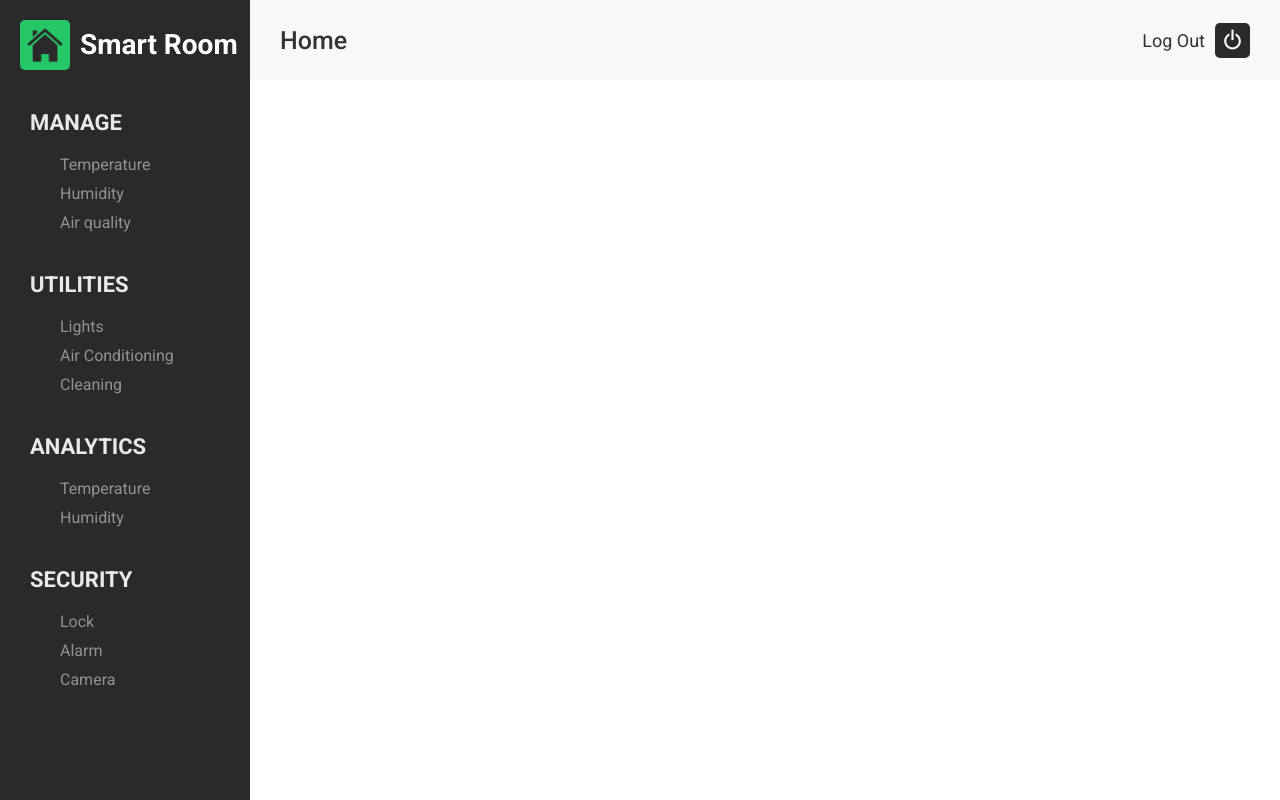
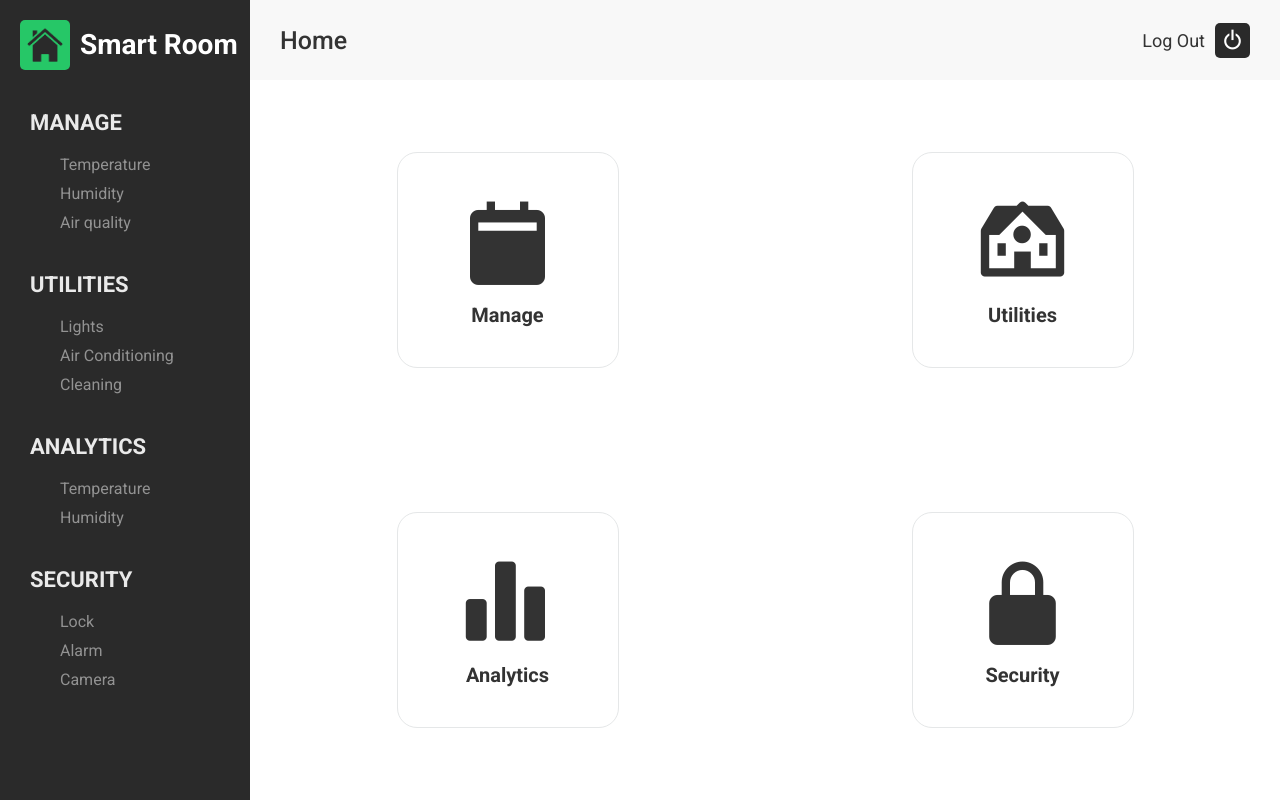
Before and after one commit to LBQTrung/firebase_iot_project_with_react, a React (Create React App) app: page / in a window 1280 px wide. Built offline with nearby package versions, Linux system fonts and the light colour scheme.

Commit message:
4. Code navigation content, fix some bugs related to navbar

```diff
--- a/src/App.js
+++ b/src/App.js
@@ -11,7 +11,7 @@ function App() {
       <Sidebar activeInfo={[item, setItem]} />
       <div className="app_content">
         <Navbar activeInfo={[item, setItem]} />
-        <Content />
+        <Content activeInfo={[item, setItem]} />
       </div>
     </div>
   );
--- a/src/components/Content.js
+++ b/src/components/Content.js
@@ -1,9 +1,23 @@
 import { Routes, Route } from "react-router-dom";
+import NavigationButton from './NavigationButton.js'
 
-const Content = () => {
+const HomePageContent = (props) => {
+
+    return (
+        <div className="content-navigation">
+            <NavigationButton activeInfo={props.activeInfo} linkTo="manage" icon="bx bxs-calendar-alt" text="Manage" />
+            <NavigationButton activeInfo={props.activeInfo} linkTo="utilities" icon="bx bxs-institution" text="Utilities" />
+            <NavigationButton activeInfo={props.activeInfo} linkTo="analytics" icon="bx bxs-bar-chart-alt-2" text="Analytics" />
+            <NavigationButton activeInfo={props.activeInfo} linkTo="security" icon="bx bxs-lock-alt" text="Security" />
+        </div>
+    )
+}
+
+const Content = (props) => {
     return (
         <div className="content">
             <Routes>
+                <Route path="/" element={<HomePageContent activeInfo={props.activeInfo} />}></Route>
                 <Route path="/manage/temperature" element={<h1>Manage Temperature</h1>}></Route>
                 <Route path="/manage/humidity" element={<h1>Manage Humidity</h1>}></Route>
                 <Route path="/manage/air-quality" element={<h1>Manage Air Quality</h1>}></Route>
--- a/src/components/Navbar.js
+++ b/src/components/Navbar.js
@@ -30,10 +30,10 @@ const Navbar = (props) => {
             </div>
 
             <div className="logout">
-                <Link className="logout-text-link" to='/'>
+                <Link onClick={() => setItem('home')} className="logout-text-link" to='/'>
                     <span className="logout-text">Log Out</span>
                 </Link>
-                <Link className="logout-icon-link" to='/'>
+                <Link onClick={() => setItem('home')} className="logout-icon-link" to='/'>
                     <i className="bx bx-power-off logout-icon"></i>
                 </Link>
             </div>
--- /dev/null
+++ b/src/components/NavigationButton.js
@@ -0,0 +1,17 @@
+import { Link } from "react-router-dom";
+
+const NavigationButton = (props) => {
+    const [item, setItem] = props.activeInfo
+
+    return (
+        <div className="navigation-button">
+            <Link onClick={() => setItem(props.linkTo)} to={props.linkTo} className="navigation-button-wrapper">
+                <i className={props.icon + " navigation-button-icon"}></i>
+                <span className="navigation-button-text">{props.text}</span>
+            </Link>
+
+        </div>
+    )
+}
+
+export default NavigationButton
--- a/src/index.css
+++ b/src/index.css
@@ -177,4 +177,47 @@ html {
     height: calc(100vh - var(--navbar-height));
     background-color: #fff;
 }
+
+.content-navigation {
+    height: calc(100vh - var(--navbar-height));
+    display: flex;
+    flex-wrap: wrap;
+}
+
+.navigation-button {
+    width: 50%;
+    display: flex;
+    flex-direction: column;
+    align-items: center;
+    justify-content: center;
+}
+
+.navigation-button-wrapper {
+    border: 1px solid #E5E7E8;
+    border-radius: 20px;
+    display: flex;
+    flex-direction: column;
+    align-items: center;
+    padding: 40px 60px;
+    text-decoration: none;
+    transition: transform 0.3s linear;
+}
+
+.navigation-button-wrapper:hover {
+    cursor: pointer;
+    box-shadow: 0 0 40px -8px rgb(0 0 0 / 16%),0 0 24px -16px rgb(0 0 0 / 16%);
+    transform: scale3d(1.03, 1.03, 1.08) translate3d(0.1rem, -0.25rem, 20rem);
+}
+
+.navigation-button-icon {
+    font-size: 100px;
+    color: #333;
+}
+
+.navigation-button-text {
+    font-size: 20px;
+    font-weight: 700;
+    margin-top: 10px;
+    color: #333;
+}
 /* End Content */
```
